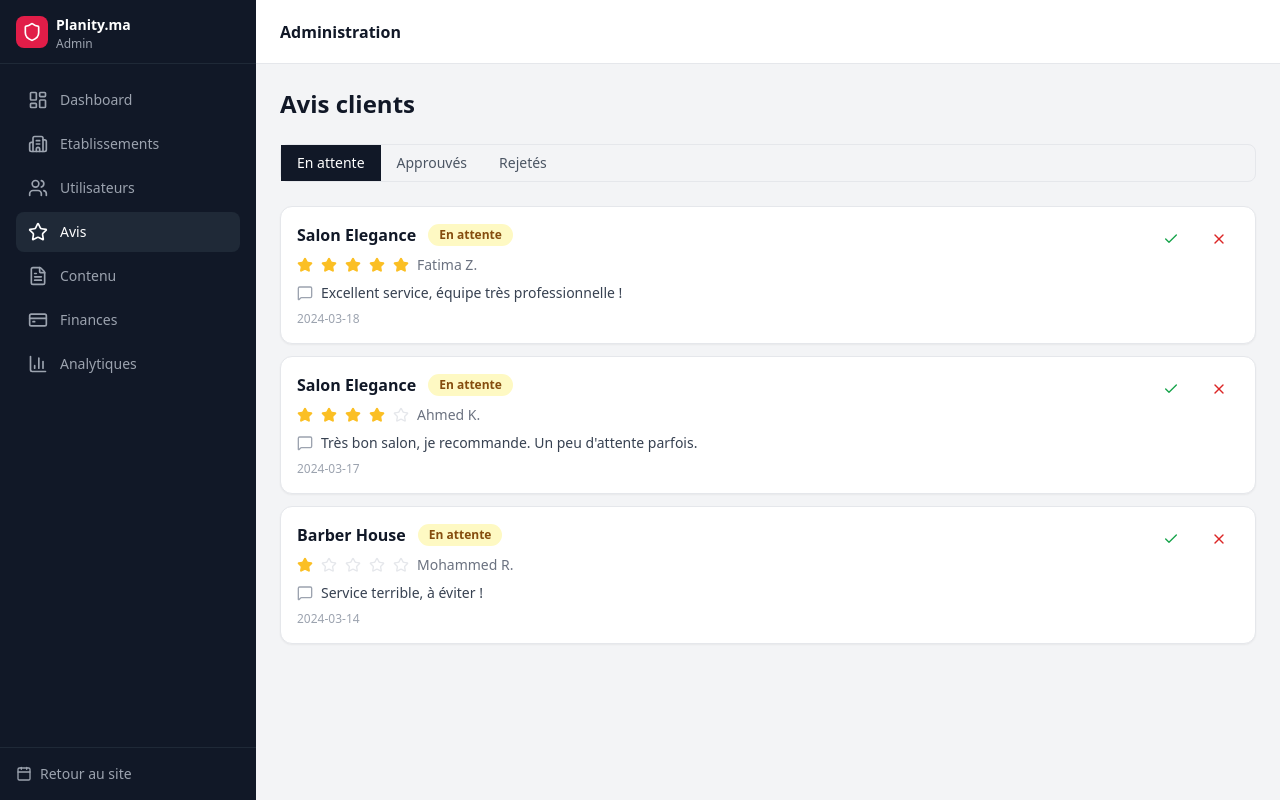
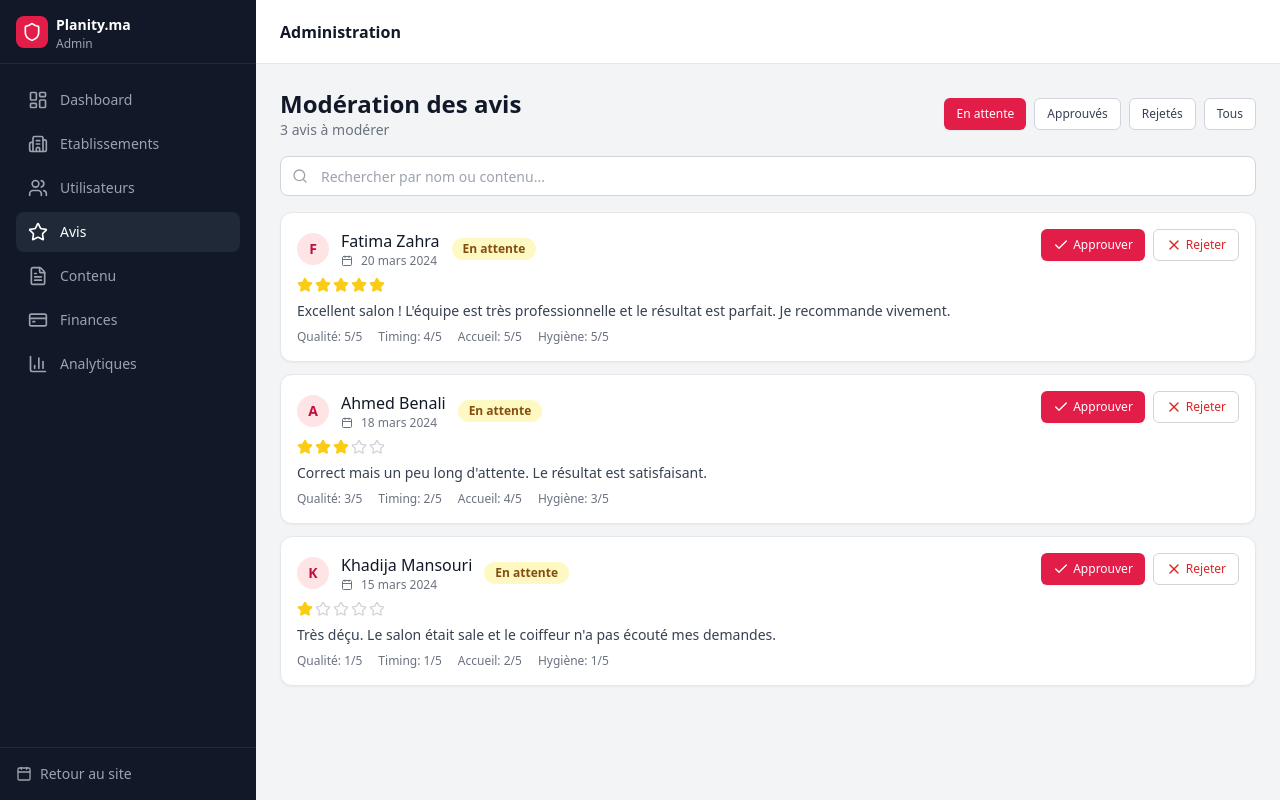
Before and after one commit to Nadir-DNA/Planity.ma, a Next.js app: page /admin/avis in a window 1280 px wide. Built offline with nearby package versions, Linux system fonts and the light colour scheme.

Commit message:
feat: Sprint 7 — Admin avis moderation

```diff
--- a/src/app/admin/avis/page.tsx
+++ b/src/app/admin/avis/page.tsx
@@ -1,166 +1,297 @@
 "use client";
 
 import { useState, useEffect } from "react";
+import { Button } from "@/components/ui/button";
 import { Card, CardContent } from "@/components/ui/card";
-import { Button } from "@/components/ui/button";
+import { Input } from "@/components/ui/input";
 import { Badge } from "@/components/ui/badge";
-import { Check, X, Star, MessageSquare } from "lucide-react";
+import {
+  Star,
+  Search,
+  Check,
+  X,
+  Loader2,
+  MessageSquare,
+  User,
+  Calendar,
+  ThumbsUp,
+  ThumbsDown,
+} from "lucide-react";
+import { toast } from "react-hot-toast";
 
 interface Review {
   id: string;
-  salon: string;
-  user: string;
-  rating: number;
-  comment: string;
-  status: "pending" | "approved" | "rejected";
+  bookingId: string;
+  userId: string;
+  salonId: string;
+  overallRating: number;
+  qualityRating?: number;
+  timingRating?: number;
+  receptionRating?: number;
+  hygieneRating?: number;
+  comment?: string;
+  status: "PENDING" | "APPROVED" | "REJECTED";
+  user: {
+    name: string;
+    avatar?: string;
+  };
   createdAt: string;
 }
 
-export default function AvisPage() {
+export default function AdminAvisPage() {
   const [reviews, setReviews] = useState<Review[]>([]);
-  const [filter, setFilter] = useState<string>("pending");
+  const [loading, setLoading] = useState(true);
+  const [filter, setFilter] = useState<"all" | "pending" | "approved" | "rejected">("pending");
+  const [searchTerm, setSearchTerm] = useState("");
+  const [selectedReview, setSelectedReview] = useState<Review | null>(null);
 
   useEffect(() => {
+    async function fetchData() {
+      try {
+        setLoading(true);
+        // Mock data
         const mockReviews: Review[] = [
           {
-        id: "1",
-        salon: "Salon Elegance",
-        user: "Fatima Z.",
-        rating: 5,
-        comment: "Excellent service, équipe très professionnelle !",
-        status: "pending",
-        createdAt: "2024-03-18",
+            id: "r1",
+            bookingId: "b1",
+            userId: "u1",
+            salonId: "s1",
+            overallRating: 5,
+            qualityRating: 5,
+            timingRating: 4,
+            receptionRating: 5,
+            hygieneRating: 5,
+            comment: "Excellent salon ! L'équipe est très professionnelle et le résultat est parfait. Je recommande vivement.",
+            status: "PENDING",
+            user: { name: "Fatima Zahra" },
+            createdAt: "2024-03-20T14:30:00Z",
           },
           {
-        id: "2",
-        salon: "Salon Elegance",
-        user: "Ahmed K.",
-        rating: 4,
-        comment: "Très bon salon, je recommande. Un peu d'attente parfois.",
-        status: "pending",
-        createdAt: "2024-03-17",
+            id: "r2",
+            bookingId: "b2",
+            userId: "u2",
+            salonId: "s1",
+            overallRating: 3,
+            qualityRating: 3,
+            timingRating: 2,
+            receptionRating: 4,
+            hygieneRating: 3,
+            comment: "Correct mais un peu long d'attente. Le résultat est satisfaisant.",
+            status: "PENDING",
+            user: { name: "Ahmed Benali" },
+            createdAt: "2024-03-18T10:15:00Z",
           },
           {
-        id: "3",
-        salon: "Spa Zenith",
-        user: "Leila B.",
-        rating: 5,
-        comment: "Le meilleur spa de Marrakech !",
-        status: "approved",
-        createdAt: "2024-03-15",
+            id: "r3",
+            bookingId: "b3",
+            userId: "u3",
+            salonId: "s2",
+            overallRating: 1,
+            qualityRating: 1,
+            timingRating: 1,
+            receptionRating: 2,
+            hygieneRating: 1,
+            comment: "Très déçu. Le salon était sale et le coiffeur n'a pas écouté mes demandes.",
+            status: "PENDING",
+            user: { name: "Khadija Mansouri" },
+            createdAt: "2024-03-15T16:45:00Z",
           },
           {
-        id: "4",
-        salon: "Barber House",
-        user: "Mohammed R.",
-        rating: 1,
-        comment: "Service terrible, à éviter !",
-        status: "pending",
-        createdAt: "2024-03-14",
+            id: "r4",
+            bookingId: "b4",
+            userId: "u4",
+            salonId: "s2",
+            overallRating: 4,
+            qualityRating: 4,
+            timingRating: 5,
+            receptionRating: 4,
+            hygieneRating: 4,
+            comment: "Très bon moment. L'équipe est accueillante et le service est de qualité.",
+            status: "APPROVED",
+            user: { name: "Youssef El Amrani" },
+            createdAt: "2024-03-10T12:00:00Z",
           },
         ];
         setReviews(mockReviews);
+      } catch (err) {
+        toast.error("Erreur de chargement");
+      } finally {
+        setLoading(false);
+      }
+    }
+    fetchData();
   }, []);
 
-  const filteredReviews = reviews.filter((r) => r.status === filter);
+  const filteredReviews = reviews.filter((review) => {
+    if (filter !== "all" && review.status !== filter.toUpperCase()) return false;
+    if (searchTerm) {
+      const q = searchTerm.toLowerCase();
+      return (
+        review.user.name.toLowerCase().includes(q) ||
+        review.comment?.toLowerCase().includes(q)
+      );
+    }
+    return true;
+  });
 
-  function approveReview(id: string) {
+  function handleModerate(reviewId: string, action: "APPROVED" | "REJECTED") {
     setReviews((prev) =>
-      prev.map((r) => (r.id === id ? { ...r, status: "approved" as const } : r))
+      prev.map((r) =>
+        r.id === reviewId ? { ...r, status: action } : r
+      )
+    );
+    toast(
+      action === "APPROVED" ? "Avis approuvé" : "Avis rejeté",
+      { icon: action === "APPROVED" ? "✅" : "❌" }
+    );
+    if (selectedReview?.id === reviewId) {
+      setSelectedReview(null);
+    }
+  }
+
+  function formatDate(dateStr: string) {
+    return new Date(dateStr).toLocaleDateString("fr-FR", {
+      day: "numeric",
+      month: "long",
+      year: "numeric",
+    });
+  }
+
+  function renderStars(rating: number, size: "sm" | "lg" = "sm") {
+    return (
+      <div className="flex gap-0.5">
+        {[1, 2, 3, 4, 5].map((i) => (
+          <Star
+            key={i}
+            className={`${size === "lg" ? "h-5 w-5" : "h-4 w-4"} ${
+              i <= rating ? "text-yellow-400 fill-yellow-400" : "text-gray-300"
+            }`}
+          />
+        ))}
+      </div>
     );
   }
 
-  function rejectReview(id: string) {
-    setReviews((prev) =>
-      prev.map((r) => (r.id === id ? { ...r, status: "rejected" as const } : r))
+  if (loading) {
+    return (
+      <div className="flex items-center justify-center min-h-[60vh]">
+        <Loader2 className="h-8 w-8 animate-spin text-rose-600" />
+      </div>
     );
   }
 
-  const statusBadge = (status: string) => {
-    switch (status) {
-      case "approved":
-        return <Badge variant="default">Approuvé</Badge>;
-      case "pending":
-        return <Badge variant="warning">En attente</Badge>;
-      case "rejected":
-        return <Badge variant="destructive">Rejeté</Badge>;
-      default:
-        return null;
-    }
-  };
-
   return (
+    <div className="space-y-4">
+      {/* Header */}
+      <div className="flex flex-col sm:flex-row sm:items-center justify-between gap-4">
         <div>
-      <h1 className="text-2xl font-bold text-gray-900 mb-6">Avis clients</h1>
-
-      <div className="flex items-center border rounded-lg mb-6">
-        {["pending", "approved", "rejected"].map((f) => (
-          <button
+          <h1 className="text-2xl font-bold text-gray-900">Modération des avis</h1>
+          <p className="text-sm text-gray-500">
+            {filteredReviews.length} avis à modérer
+          </p>
+        </div>
+        <div className="flex gap-2">
+          {(["pending", "approved", "rejected", "all"] as const).map((f) => (
+            <Button
               key={f}
-            className={`px-4 py-2 text-sm font-medium ${
-              filter === f
-                ? "bg-gray-900 text-white"
-                : "text-gray-600 hover:bg-gray-50"
-            }`}
+              variant={filter === f ? "default" : "outline"}
+              size="sm"
               onClick={() => setFilter(f)}
             >
-            {f === "pending" ? "En attente" : f === "approved" ? "Approuvés" : "Rejetés"}
-          </button>
+              {f === "pending" ? "En attente" : f === "approved" ? "Approuvés" : f === "rejected" ? "Rejetés" : "Tous"}
+            </Button>
           ))}
         </div>
+      </div>
 
+      {/* Search */}
+      <div className="relative">
+        <Search className="absolute left-3 top-1/2 -translate-y-1/2 h-4 w-4 text-gray-400" />
+        <Input
+          placeholder="Rechercher par nom ou contenu..."
+          value={searchTerm}
+          onChange={(e) => setSearchTerm(e.target.value)}
+          className="pl-10"
+        />
+      </div>
+
+      {/* Reviews List */}
+      {filteredReviews.length === 0 ? (
+        <Card>
+          <CardContent className="pt-6 text-center text-gray-500">
+            <MessageSquare className="h-12 w-12 text-gray-300 mx-auto mb-4" />
+            <p>Aucun avis</p>
+          </CardContent>
+        </Card>
+      ) : (
         <div className="space-y-3">
           {filteredReviews.map((review) => (
             <Card key={review.id}>
               <CardContent className="p-4">
                 <div className="flex items-start justify-between">
-                <div className="flex-1">
-                  <div className="flex items-center space-x-3 mb-2">
-                    <h3 className="font-semibold text-gray-900">
-                      {review.salon}
-                    </h3>
-                    {statusBadge(review.status)}
+                  <div className="flex-1 min-w-0">
+                    <div className="flex items-center gap-3 mb-2">
+                      <div className="w-8 h-8 rounded-full bg-rose-100 flex items-center justify-center text-rose-700 font-bold text-sm">
+                        {review.user.name[0]}
                       </div>
-                  <div className="flex items-center space-x-2 mb-2">
-                    {Array.from({ length: 5 }).map((_, i) => (
-                      <Star
-                        key={i}
-                        className={`h-4 w-4 ${
-                          i < review.rating
-                            ? "text-amber-400 fill-amber-400"
-                            : "text-gray-200"
-                        }`}
-                      />
-                    ))}
-                    <span className="text-sm text-gray-500 ml-2">
-                      {review.user}
-                    </span>
+                      <div>
+                        <p className="font-medium text-gray-900">{review.user.name}</p>
+                        <div className="flex items-center gap-2 text-xs text-gray-500">
+                          <Calendar className="h-3 w-3" />
+                          {formatDate(review.createdAt)}
                         </div>
-                  <p className="text-sm text-gray-700 flex items-start">
-                    <MessageSquare className="h-4 w-4 mr-2 mt-0.5 text-gray-400 flex-shrink-0" />
-                    {review.comment}
-                  </p>
-                  <p className="text-xs text-gray-400 mt-2">
-                    {review.createdAt}
-                  </p>
                       </div>
-                {review.status === "pending" && (
-                  <div className="flex items-center space-x-2 ml-4">
+                      <Badge
+                        className={
+                          review.status === "APPROVED"
+                            ? "bg-green-100 text-green-800"
+                            : review.status === "REJECTED"
+                            ? "bg-red-100 text-red-800"
+                            : "bg-yellow-100 text-yellow-800"
+                        }
+                      >
+                        {review.status === "APPROVED" ? "Approuvé" : review.status === "REJECTED" ? "Rejeté" : "En attente"}
+                      </Badge>
+                    </div>
+                    <div className="mb-2">
+                      {renderStars(review.overallRating)}
+                    </div>
+                    {review.comment && (
+                      <p className="text-sm text-gray-700">{review.comment}</p>
+                    )}
+                    {/* Detailed ratings */}
+                    <div className="flex gap-4 mt-2 text-xs text-gray-500">
+                      {review.qualityRating && (
+                        <span>Qualité: {review.qualityRating}/5</span>
+                      )}
+                      {review.timingRating && (
+                        <span>Timing: {review.timingRating}/5</span>
+                      )}
+                      {review.receptionRating && (
+                        <span>Accueil: {review.receptionRating}/5</span>
+                      )}
+                      {review.hygieneRating && (
+                        <span>Hygiène: {review.hygieneRating}/5</span>
+                      )}
+                    </div>
+                  </div>
+                  {review.status === "PENDING" && (
+                    <div className="flex gap-2 ml-4">
                       <Button
-                      variant="ghost"
                         size="sm"
-                      className="text-green-600 hover:text-green-700 hover:bg-green-50"
-                      onClick={() => approveReview(review.id)}
+                        onClick={() => handleModerate(review.id, "APPROVED")}
                       >
-                      <Check className="h-4 w-4" />
+                        <Check className="h-4 w-4 mr-1" />
+                        Approuver
                       </Button>
                       <Button
-                      variant="ghost"
+                        variant="outline"
                         size="sm"
-                      className="text-red-600 hover:text-red-700 hover:bg-red-50"
-                      onClick={() => rejectReview(review.id)}
+                        className="text-red-600 hover:bg-red-50"
+                        onClick={() => handleModerate(review.id, "REJECTED")}
                       >
-                      <X className="h-4 w-4" />
+                        <X className="h-4 w-4 mr-1" />
+                        Rejeter
                       </Button>
                     </div>
                   )}
@@ -169,6 +300,7 @@ export default function AvisPage() {
             </Card>
           ))}
         </div>
+      )}
     </div>
   );
 }
```
Lines whose indentation alone changed are shown as unchanged.
